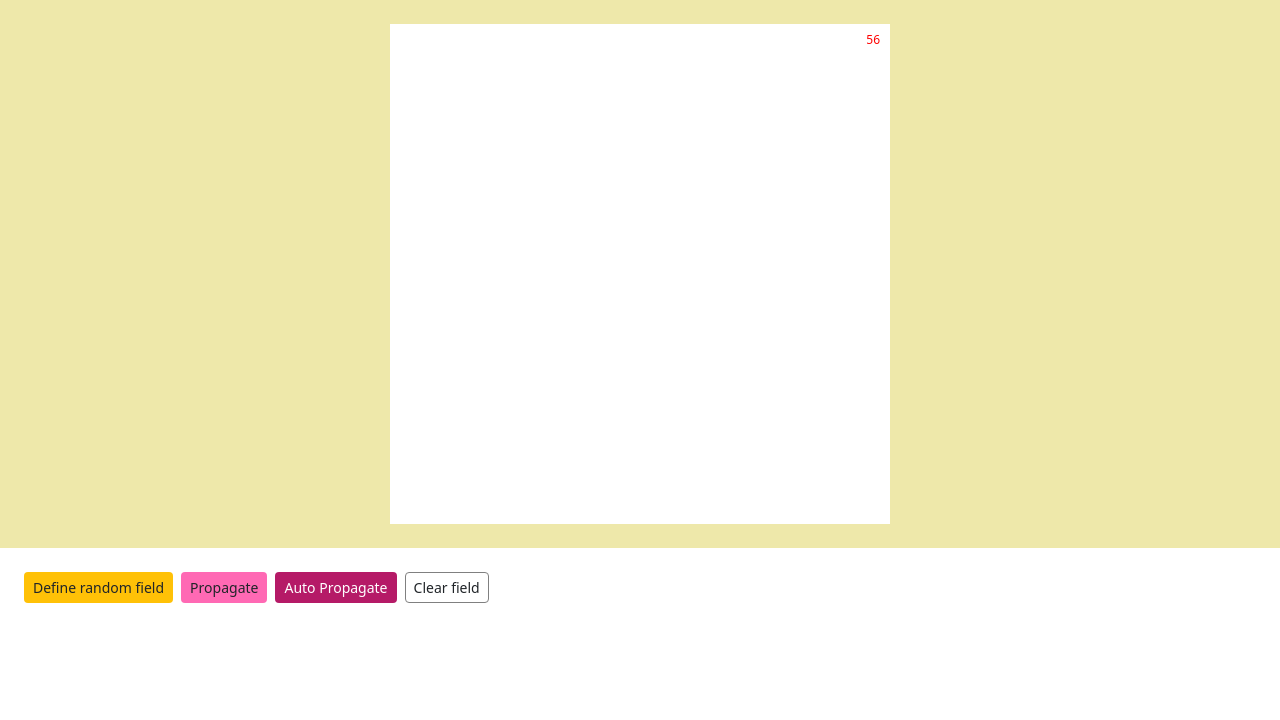
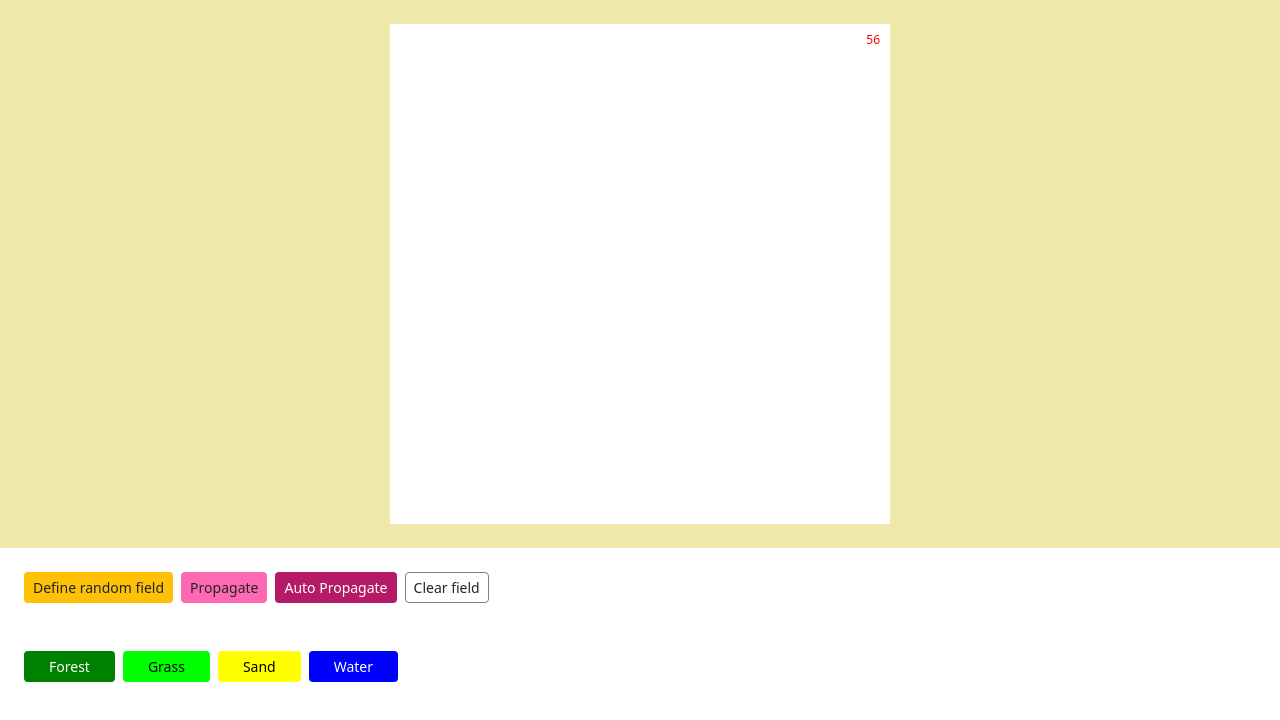
Before and after one commit to Blackxes/wave-function-collapse, a website built with Vite: page index.html in a window 1280 px wide. Built offline with nearby package versions, Linux system fonts and the light colour scheme.

Commit message:
Added feature to manually paint the world
Feature to manually select a field type and paint it over the world by dragging

```diff
--- a/index.html
+++ b/index.html
@@ -14,11 +14,13 @@
       <div class="game-wrapper p-4">
         <div id="js-not-enabled"></div>
       </div>
-      <div class="p-4 d-flex gap-2">
+      <div class="actions-field-generation p-4 d-flex gap-2">
         <button class="action-field-define-random btn btn-sm">Define random field</button>
         <button class="action-propagate btn btn-sm">Propagate</button>
         <button class="action-propagate-auto btn btn-sm">Auto Propagate</button>
         <button class="action-field-clear btn btn-sm">Clear field</button>
+      </div>
+      <div class="actions-field-manipulation p-4 d-flex align-items-start gap-2">
       </div>
     </div>
     </div>
--- a/src/app.css
+++ b/src/app.css
@@ -19,3 +19,4 @@ body { min-height: 100vh; }
 .action-field-clear { border-color: grey;
   &:hover { border-color: inherit; background-color: lightgrey; }
 }
+.action-set-painttype.active-paint { padding-top: 20px; }
--- a/src/data.ts
+++ b/src/data.ts
@@ -3,22 +3,51 @@
  * @Email blackxes.dev@gmail.com
  */
 
-import { IRenderModel, IWorld, TileType, TileTypeContrain } from "./types";
+import {
+  IRenderModel,
+  IWorld,
+  TileType,
+  TileTypeConfig,
+  TileTypeContrain,
+} from "./types";
 import { Point } from "./utils";
 
 export const BaseRenderModel: IRenderModel = {
-  size: new Point(50, 50),
+  size: new Point(10, 10),
   imagePath: "./images/tower.webp",
   backgroundColor: "#ff8000",
 };
 
 export const WorldConfig: IWorld = {
-  tilesCount: { x: 10, y: 10 },
+  tilesCount: { x: 50, y: 50 },
   size: { x: 500, y: 500 },
   zoom: 1,
 };
 
 export const TileTypes = ["grass", "forest", "water", "sand"] as const;
+
+export const TileTypeConfigs: TileTypeConfig[] = [
+  {
+    type: "forest",
+    backgroundColor: "green",
+    frontgroundColor: "white",
+  },
+  {
+    type: "grass",
+    backgroundColor: "lime",
+    frontgroundColor: "black",
+  },
+  {
+    type: "sand",
+    backgroundColor: "yellow",
+    frontgroundColor: "black",
+  },
+  {
+    type: "water",
+    backgroundColor: "blue",
+    frontgroundColor: "white",
+  },
+];
 
 export const FieldContraints = {
   grass: [
--- a/src/main.ts
+++ b/src/main.ts
@@ -2,6 +2,7 @@ import "./app.css";
 import {
   BaseRenderModel,
   FieldContraints,
+  TileTypeConfigs,
   TileTypes,
   WorldConfig,
 } from "./data";
@@ -71,7 +72,7 @@ const Game: IGlobalGameObject = {
   },
   lastUpdate: null,
   updateTimer: 0,
-  updateTimerThreshold: 1 / 10,
+  updateTimerThreshold: 1 / 20,
   fpsCounter: 0,
   fpsTimer: 0,
   lastFps: 0,
@@ -194,6 +195,8 @@ const Game: IGlobalGameObject = {
   stopAutoPropagation: () =>
     !void console.log("Auto propagation stopped") &&
     (Game.autoPropagationEnabled = false),
+
+  currentPaintingTileType: null,
 };
 
 const Renderer: IGlobalRendererObject = {
@@ -324,10 +327,8 @@ document.addEventListener("DOMContentLoaded", () => {
       Renderer.toLocalPoint(new Point(evt.clientX, evt.clientY))
     );
 
-    // debugger;
-
     if (evt.buttons == 1) {
-      Game.createEntity(localPoint);
+      Game.createEntity(localPoint, Game.currentPaintingTileType ?? "forest");
     } else if (evt.buttons == 2) {
       Game.deleteEntity(localPoint);
     }
@@ -335,7 +336,11 @@ document.addEventListener("DOMContentLoaded", () => {
 
   // Event listeners
   Renderer.canvas.addEventListener("mousedown", handleMouseEvent);
-  // Renderer.canvas.addEventListener("mousemove", handleMouseEvent);
+  Renderer.canvas.addEventListener("mousemove", handleMouseEvent);
+  Renderer.canvas.addEventListener(
+    "mouseup",
+    () => (Game.currentPaintingTileType = null)
+  );
   document.addEventListener("contextmenu", (evt) => evt.preventDefault());
 
   document.querySelector(".action-propagate")?.addEventListener("click", () => {
@@ -364,6 +369,52 @@ document.addEventListener("DOMContentLoaded", () => {
       Game.clearEntities();
     });
 
+  // Add selection buttons for available field types
+  const wel_manipulation_actions = document.querySelector(
+    ".actions-field-manipulation"
+  );
+
+  const els_paintButtons: HTMLButtonElement[] = [];
+
+  for (const config of TileTypeConfigs) {
+    const el_button = document.createElement("button");
+    el_button.textContent =
+      config.type.charAt(0).toUpperCase() + config.type.substring(1);
+    el_button.setAttribute("type", "button");
+    el_button.setAttribute("data-tiletype", config.type);
+    el_button.style.setProperty("--bs-btn-bg", config.backgroundColor);
+    el_button.style.setProperty("--bs-btn-color", config.frontgroundColor);
+    el_button.style.setProperty(
+      "--bs-btn-hover-bg",
+      "rgba(from var(--bs-btn-bg) r g b / 0.25)"
+    );
+    // el_button.style.setProperty(
+    //   "--bs-btn-hover-border-color",
+    //   config.backgroundColor
+    // );
+    el_button.classList.add(
+      "action",
+      "action-set-painttype",
+      "px-4",
+      "btn",
+      "btn-sm"
+    );
+
+    el_button.addEventListener("click", () => {
+      Game.currentPaintingTileType = config.type;
+
+      for (const button of els_paintButtons) {
+        Game.currentPaintingTileType == button.dataset["tiletype"]
+          ? button.classList.add("active-paint")
+          : button.classList.remove("active-paint");
+      }
+    });
+
+    els_paintButtons.push(el_button);
+
+    wel_manipulation_actions?.appendChild(el_button);
+  }
+
   // Scrolling
   Renderer.canvas.addEventListener("wheel", (evt) => {
     WorldConfig.zoom += evt.deltaY <= 0 ? 0.1 : -0.1;
```
Also changed, not shown: src/types.ts (+7 -0 lines).
